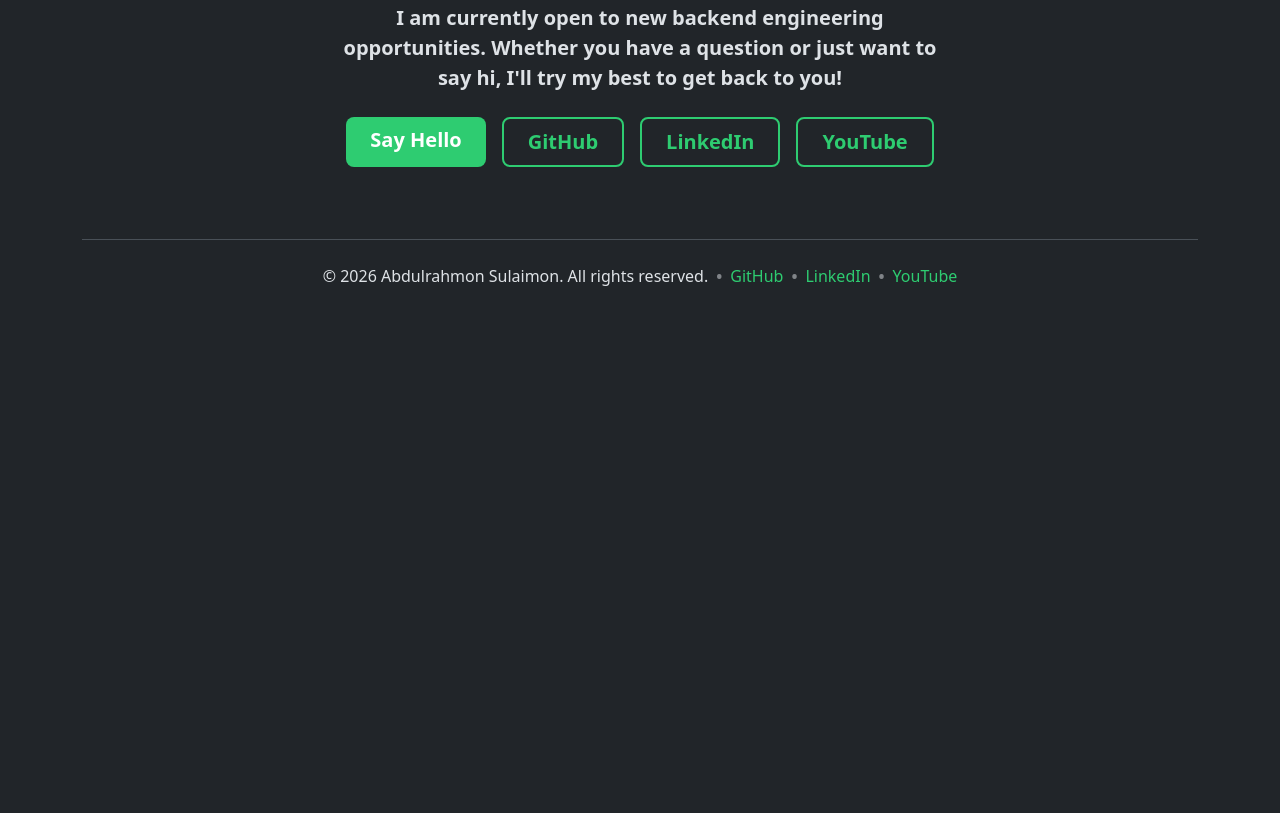
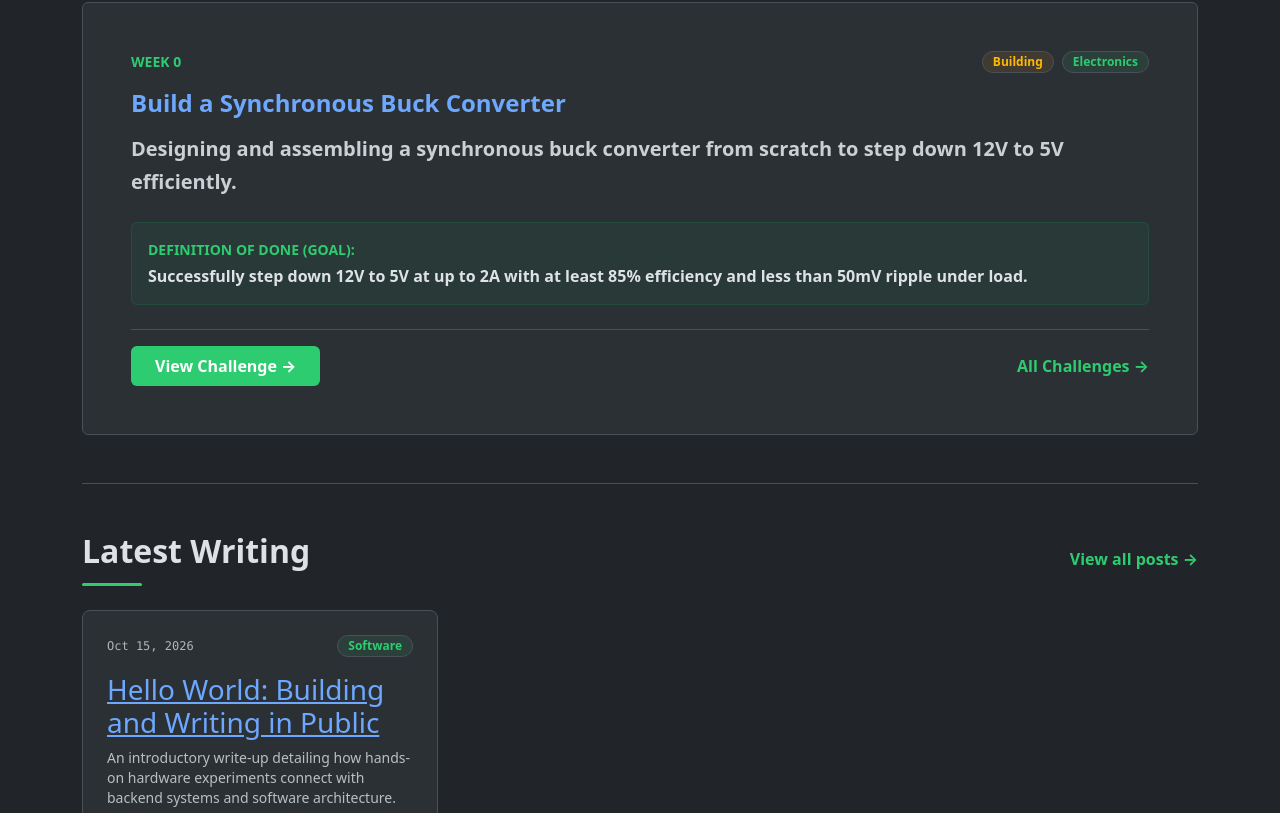
Before and after one commit to abdulrahmontim/my-portfolio, a Next.js app: page / in a window 1280 px wide. Shown: the part 2187-3000 px from the top of the page. Before the commit the page ends 2499 px from the top, so only its background shows below. Built offline with nearby package versions, Linux system fonts and the light colour scheme.

Commit message:
Add this week's challenge and latest writing sections to home page

```diff
--- a/src/app/page.tsx
+++ b/src/app/page.tsx
@@ -1,6 +1,8 @@
 import Hero from "@/components/home/Hero";
 import Skills from "@/components/home/Skills";
 import Projects from "@/components/home/Projects";
+import HomeChallenge from "@/components/home/HomeChallenge";
+import HomeWriting from "@/components/home/HomeWriting";
 import Contact from "@/components/home/Contact";
 
 export default function Home() {
@@ -9,6 +11,8 @@ export default function Home() {
       <Hero />
       <Skills />
       <Projects />
+      <HomeChallenge />
+      <HomeWriting />
       <Contact />
     </>
   );
--- /dev/null
+++ b/src/components/home/HomeChallenge.tsx
@@ -0,0 +1,59 @@
+import Link from "next/link";
+import { getCurrentChallenge } from "@/lib/content";
+import StatusBadge from "@/components/StatusBadge";
+import CategoryBadge from "@/components/CategoryBadge";
+
+export default function HomeChallenge() {
+  const currentChallenge = getCurrentChallenge();
+  if (!currentChallenge) {
+    return null;
+  }
+
+  const { slug, frontmatter } = currentChallenge;
+
+  return (
+    <section id="challenges" className="py-5 border-top">
+      <h2 className="fw-bold section-title high-contrast-text mb-4">This Week&apos;s Challenge</h2>
+
+      <div className="card project-card bg-body-tertiary border">
+        <div className="card-body p-4 p-md-5 d-flex flex-column">
+          <div className="d-flex flex-wrap align-items-center justify-content-between gap-2 mb-3">
+            <span className="text-green fw-bold text-uppercase small">
+              Week {frontmatter.week}
+            </span>
+            <div className="d-flex align-items-center gap-2">
+              <StatusBadge status={frontmatter.status} />
+              <CategoryBadge category={frontmatter.category} />
+            </div>
+          </div>
+
+          <h3 className="h4 fw-bold card-title high-contrast-text mb-3">
+            <Link href={`/challenges/${slug}`} className="text-inherit text-decoration-none">
+              {frontmatter.title}
+            </Link>
+          </h3>
+
+          <p className="card-text high-contrast-text mb-4 fs-5 opacity-90 leading-relaxed">
+            {frontmatter.summary}
+          </p>
+
+          <div className="p-3 rounded border border-success border-opacity-25 bg-success bg-opacity-10 mb-4">
+            <strong className="text-green d-block small text-uppercase fw-bold mb-1">
+              Definition of Done (Goal):
+            </strong>
+            <span className="high-contrast-text">{frontmatter.goal}</span>
+          </div>
+
+          <div className="d-flex flex-wrap align-items-center justify-content-between gap-3 mt-auto pt-3 border-top">
+            <Link href={`/challenges/${slug}`} className="btn btn-green fw-bold px-4 py-2">
+              View Challenge &rarr;
+            </Link>
+            <Link href="/challenges" className="text-green fw-bold text-decoration-none">
+              All Challenges &rarr;
+            </Link>
+          </div>
+        </div>
+      </div>
+    </section>
+  );
+}
--- /dev/null
+++ b/src/components/home/HomeWriting.tsx
@@ -0,0 +1,37 @@
+import Link from "next/link";
+import { getAllPosts } from "@/lib/content";
+import PostCard from "@/components/PostCard";
+
+export default function HomeWriting() {
+  const posts = getAllPosts().slice(0, 3);
+  if (posts.length === 0) {
+    return null;
+  }
+
+  return (
+    <section id="writing" className="py-5 border-top">
+      <div className="d-flex flex-wrap align-items-center justify-content-between gap-3 mb-4">
+        <h2 className="fw-bold section-title high-contrast-text mb-0">Latest Writing</h2>
+        <Link href="/blog" className="text-green fw-bold text-decoration-none d-none d-sm-inline-block">
+          View all posts &rarr;
+        </Link>
+      </div>
+
+      <div className="row g-4">
+        {posts.map((post) => (
+          <div key={post.slug} className="col-12 col-md-6 col-lg-4 d-flex">
+            <div className="w-100">
+              <PostCard post={post} />
+            </div>
+          </div>
+        ))}
+      </div>
+
+      <div className="text-center mt-4 pt-2 d-sm-none">
+        <Link href="/blog" className="btn btn-outline-green fw-bold px-4 py-2">
+          View all posts &rarr;
+        </Link>
+      </div>
+    </section>
+  );
+}
```
